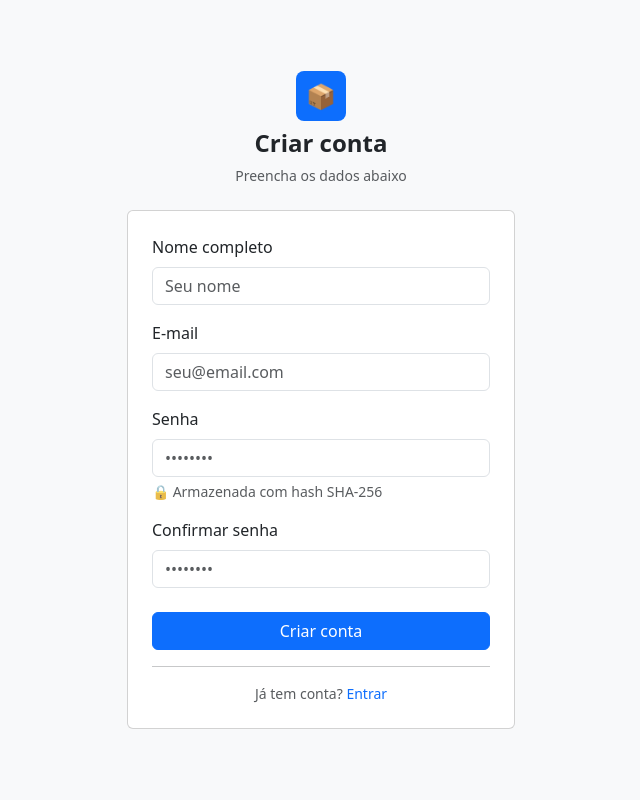
After one commit to VHC2201/Mini_sistema_produtos, a PHP site: page /views/auth/cadastro.php in a window 1280 px wide. The commit adds this page. Shown: the whole page, without its empty margins (319-959 px from the left). Run offline with PHP 8.4, Linux system fonts and the light colour scheme.

Commit message:
feat: implementando arquivo de cadastro

```diff
--- /dev/null
+++ b/views/auth/cadastro.php
@@ -0,0 +1,98 @@
+<?php
+if (session_status() === PHP_SESSION_NONE) session_start();
+require_once __DIR__ . '/../../controllers/AuthController.php';
+
+if (!empty($_SESSION['usuario_id'])) {
+    header('Location: /index.php?pagina=dashboard');
+    exit;
+}
+
+$erro    = $_SESSION['erro_cadastro'] ?? null;
+$sucesso = $_SESSION['sucesso_cadastro'] ?? null;
+unset($_SESSION['erro_cadastro'], $_SESSION['sucesso_cadastro']);
+$tituloPagina = 'Cadastro — Mini Sistema';
+?>
+<!DOCTYPE html>
+<html lang="pt-BR">
+<head>
+  <meta charset="UTF-8">
+  <meta name="viewport" content="width=device-width, initial-scale=1.0">
+  <title><?= $tituloPagina ?></title>
+  <link rel="stylesheet" href="https://cdn.jsdelivr.net/npm/bootstrap@5.3.0/dist/css/bootstrap.min.css">
+  <link rel="stylesheet" href="/assets/css/style.css">
+</head>
+<body class="bg-light">
+<div class="min-vh-100 d-flex align-items-center justify-content-center">
+  <div class="w-100" style="max-width: 420px; padding: 1rem;">
+
+    <div class="text-center mb-4">
+      <div class="bg-primary text-white rounded-3 d-inline-flex align-items-center justify-content-center mb-2"
+           style="width:50px;height:50px;font-size:1.5rem;">📦</div>
+      <h1 class="h4 fw-semibold">Criar conta</h1>
+      <p class="text-muted small">Preencha os dados abaixo</p>
+    </div>
+
+    <?php if ($erro): ?>
+      <div class="alert alert-danger"><?= htmlspecialchars($erro) ?></div>
+    <?php endif; ?>
+    <?php if ($sucesso): ?>
+      <div class="alert alert-success"><?= htmlspecialchars($sucesso) ?></div>
+    <?php endif; ?>
+
+    <div class="card p-4">
+      <form method="POST" action="/index.php?pagina=cadastro&acao=cadastrar" id="formCadastro">
+        <input type="hidden" name="csrf_token" value="<?= gerarCsrfToken() ?>">
+
+        <div class="mb-3">
+          <label for="nome" class="form-label fw-medium">Nome completo</label>
+          <input type="text" class="form-control" id="nome" name="nome"
+                 placeholder="Seu nome" required>
+        </div>
+
+        <div class="mb-3">
+          <label for="email" class="form-label fw-medium">E-mail</label>
+          <input type="email" class="form-control" id="email" name="email"
+                 placeholder="seu@email.com" required>
+        </div>
+
+        <div class="mb-3">
+          <label for="senha" class="form-label fw-medium">Senha</label>
+          <input type="password" class="form-control" id="senha" name="senha"
+                 placeholder="••••••••" required minlength="6">
+          <div class="form-text">
+            🔒 Armazenada com hash SHA-256
+          </div>
+        </div>
+
+        <div class="mb-4">
+          <label for="senha_confirm" class="form-label fw-medium">Confirmar senha</label>
+          <input type="password" class="form-control" id="senha_confirm" name="senha_confirm"
+                 placeholder="••••••••" required minlength="6">
+        </div>
+
+        <button type="submit" class="btn btn-primary w-100 fw-medium">Criar conta</button>
+      </form>
+
+      <hr class="my-3">
+
+      <p class="text-center text-muted small mb-0">
+        Já tem conta?
+        <a href="/index.php?pagina=login" class="text-primary fw-medium text-decoration-none">Entrar</a>
+      </p>
+    </div>
+
+  </div>
+</div>
+<script src="https://cdn.jsdelivr.net/npm/bootstrap@5.3.0/dist/js/bootstrap.bundle.min.js"></script>
+<script>
+document.getElementById('formCadastro').addEventListener('submit', function(e) {
+  const senha = document.getElementById('senha').value;
+  const confirm = document.getElementById('senha_confirm').value;
+  if (senha !== confirm) {
+    e.preventDefault();
+    alert('As senhas não coincidem!');
+  }
+});
+</script>
+</body>
+</html>
--- a/views/auth/login.php
+++ b/views/auth/login.php
@@ -2,7 +2,6 @@
 if (session_status() === PHP_SESSION_NONE) session_start();
 require_once __DIR__ . '/../../controllers/AuthController.php';
 
-// Redireciona se já estiver logado
 if (!empty($_SESSION['usuario_id'])) {
     header('Location: /index.php?pagina=dashboard');
     exit;
```
